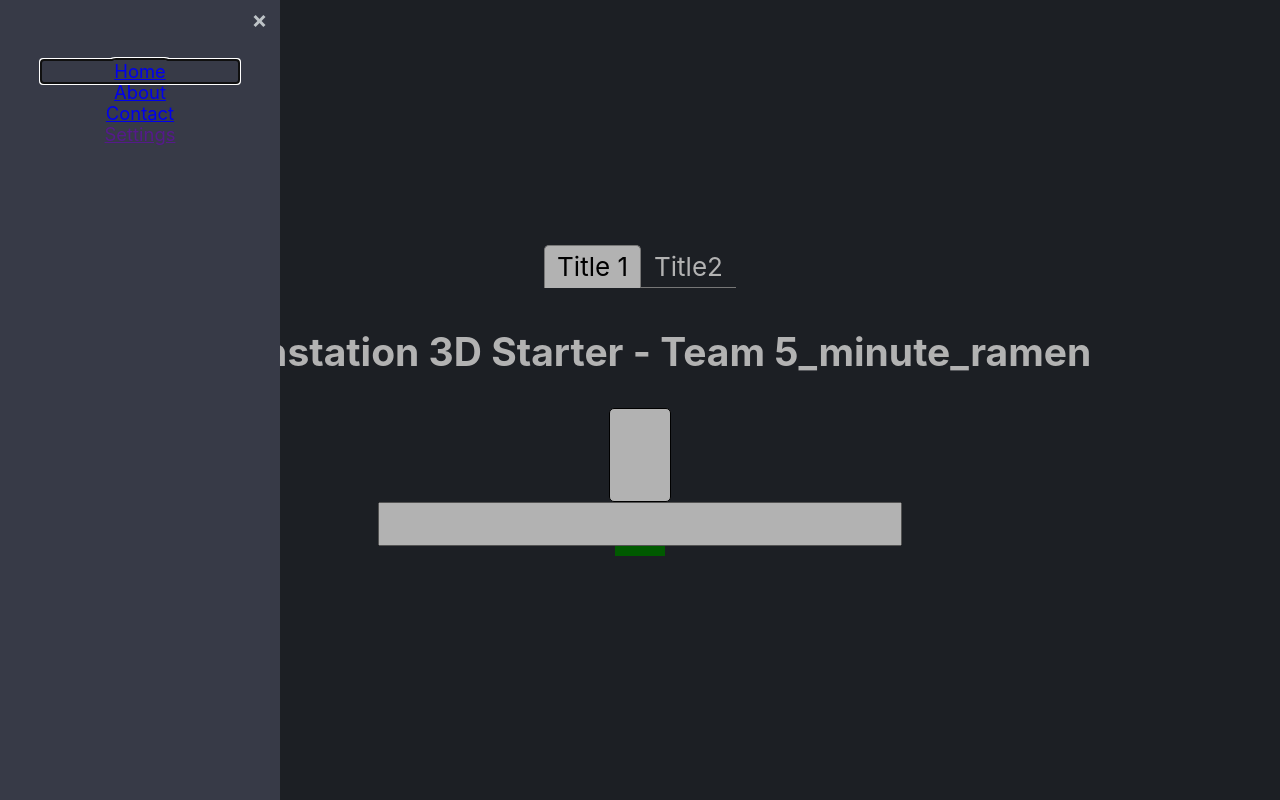
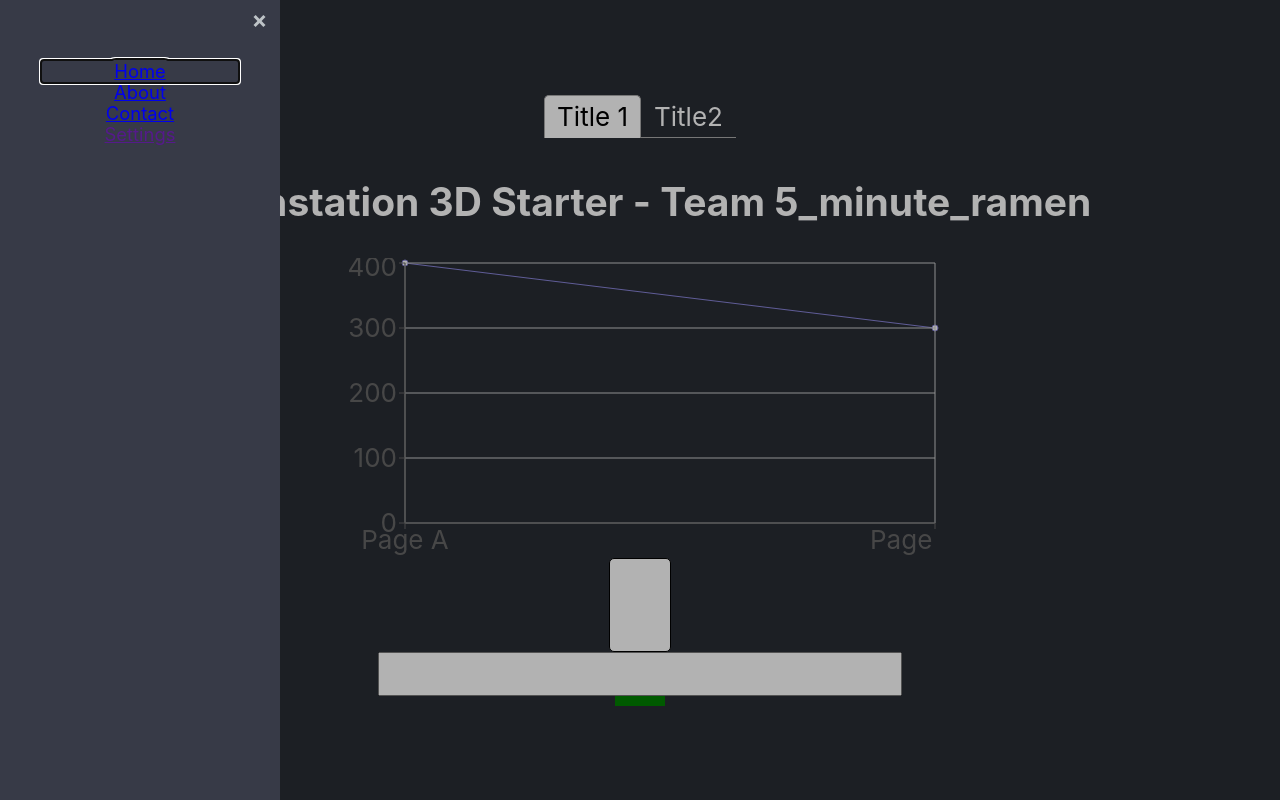
Before and after one commit to yashsway/brainstation-3d-fall-2019-team-7, a React (Create React App) app in the folder client/: page / in a window 1280 px wide. Built offline with nearby package versions, Linux system fonts and the light colour scheme.

Commit message:
added chart

```diff
--- a/client/package.json
+++ b/client/package.json
@@ -17,6 +17,8 @@
     "react-select": "^3.0.8",
     "react-spring": "^8.0.27",
     "react-tabs": "^3.0.0",
+    "reaviz": "^7.2.0",
+    "recharts": "^1.8.5",
     "tippy.js": "^5.1.1"
   },
   "scripts": {
--- a/client/src/App.js
+++ b/client/src/App.js
@@ -6,6 +6,9 @@ import Card from './component/Card';
 import Input from './component/Input';
 import Button from './component/Button';
 import Tabx from './component/Tab';
+import Chart from './component/Chart';
+
+// npm run start:client
 
 export default class App extends React.Component {
   render() {
@@ -22,6 +25,7 @@ export default class App extends React.Component {
         <header className="App-header">
         <Tabx />
           <h2>Brainstation 3D Starter - Team 5_minute_ramen</h2>
+          <Chart />
           <Card />
           <Input />
           <Button />
--- /dev/null
+++ b/client/src/component/Chart.js
@@ -0,0 +1,26 @@
+import React from 'react';
+import { LineChart, Line, CartesianGrid, XAxis, YAxis } from 'recharts';
+
+
+
+export default class Chart extends React.Component {
+
+  render () {
+    const data = [{name: 'Page A', uv: 400, pv: 2400, amt: 2400}, {name: 'Page B', uv: 300, pv: 2000, amt: 200}];
+
+    const renderLineChart = (
+      <LineChart width={600} height={300} data={data}>
+      <Line type="monotone" dataKey="uv" stroke="#8884d8" />
+      <CartesianGrid stroke="#ccc" />
+      <XAxis dataKey="name" />
+      <YAxis />
+      </LineChart>
+    );
+
+    return (
+
+      <>{renderLineChart}</>
+
+    )
+  }
+}
```
Also changed, not shown: 1 other file (tests, documents, lock files or other folders).
